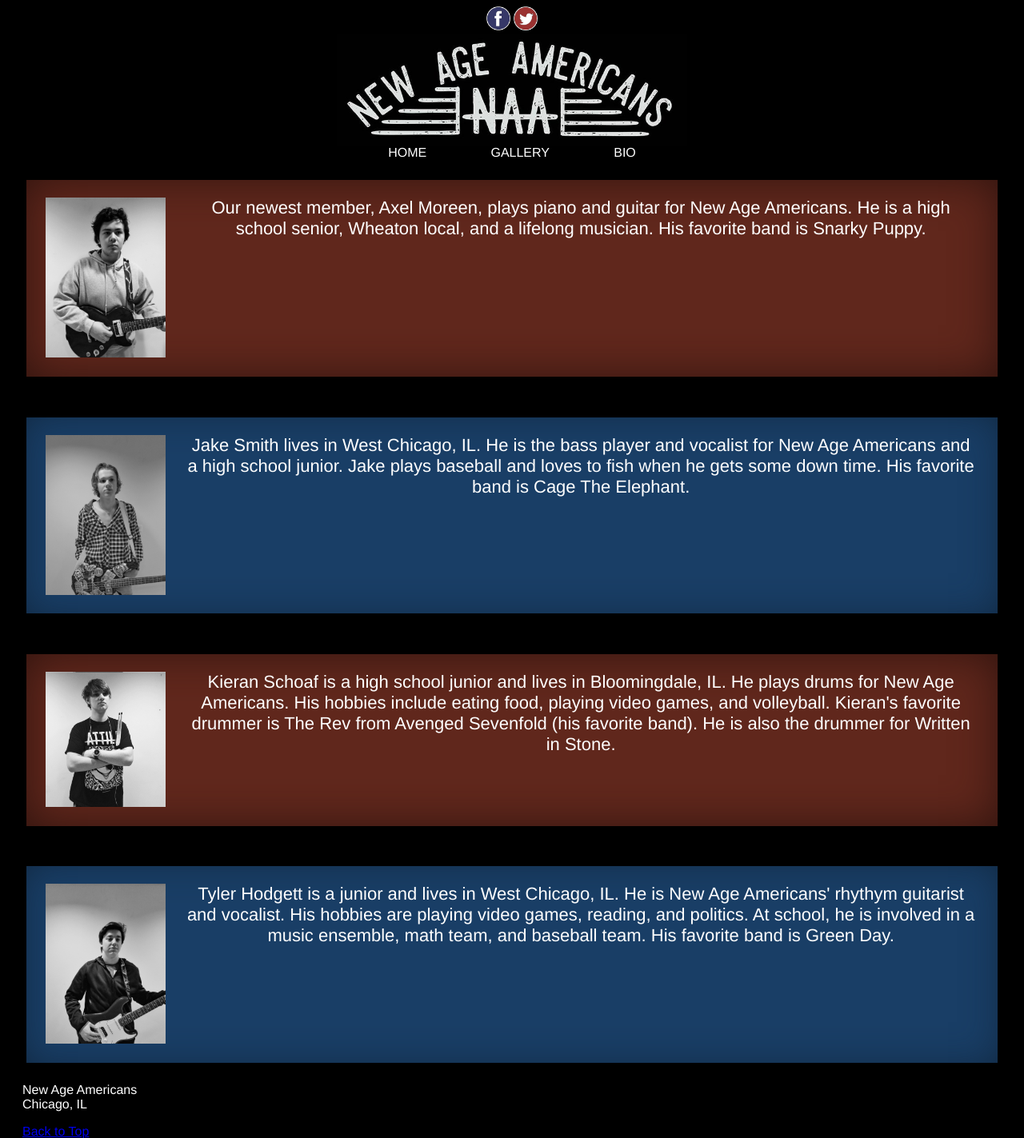
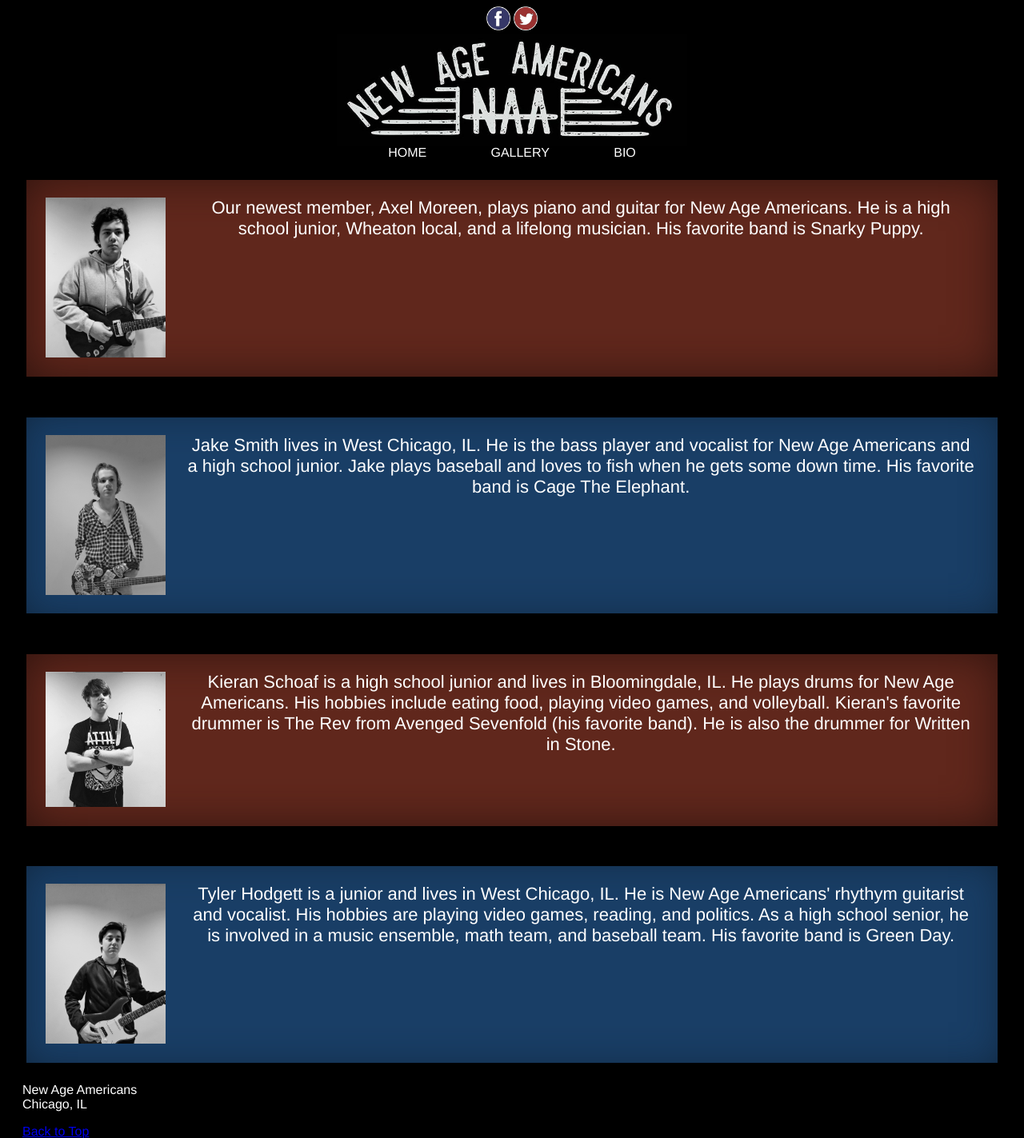
Before and after one commit to LucyVeron/website, a Flask app: page /bio in a window 1280 px wide. Shown: the top 1423 px of the page at 80% size. Run offline with Flask 2, Linux system fonts and the light colour scheme.

Commit message:
Updated bio

```diff
--- a/cgi-bin/templates/bio.html
+++ b/cgi-bin/templates/bio.html
@@ -2,7 +2,7 @@
 {% block content %}
 <div class="axel">
     <p><img height="200" src="../static/images/bio/axel.jpg">
-    Our newest member, Axel Moreen, plays piano and guitar for New Age Americans. He is a high school senior, Wheaton local, and a lifelong musician. His favorite band is Snarky Puppy.</p>
+    Our newest member, Axel Moreen, plays piano and guitar for New Age Americans. He is a high school junior, Wheaton local, and a lifelong musician. His favorite band is Snarky Puppy.</p>
 </div><!--axel-->
 <div class="jake">
     <p><img height="200" src="../static/images/bio/jake.jpg">
@@ -14,6 +14,6 @@
 </div><!--kieran-->
 <div class="tyler">
     <p><img height="200" src="../static/images/bio/tyler.jpg">
-    Tyler Hodgett is a junior and lives in West Chicago, IL. He is New Age Americans' rhythym guitarist and vocalist. His hobbies are playing video games, reading, and politics. At school, he is involved in a music ensemble, math team, and baseball team. His favorite band is Green Day.</p>
+    Tyler Hodgett is a junior and lives in West Chicago, IL. He is New Age Americans' rhythym guitarist and vocalist. His hobbies are playing video games, reading, and politics. As a high school senior, he is involved in a music ensemble, math team, and baseball team. His favorite band is Green Day.</p>
 </div><!--tyler-->
 {% endblock %}
```
